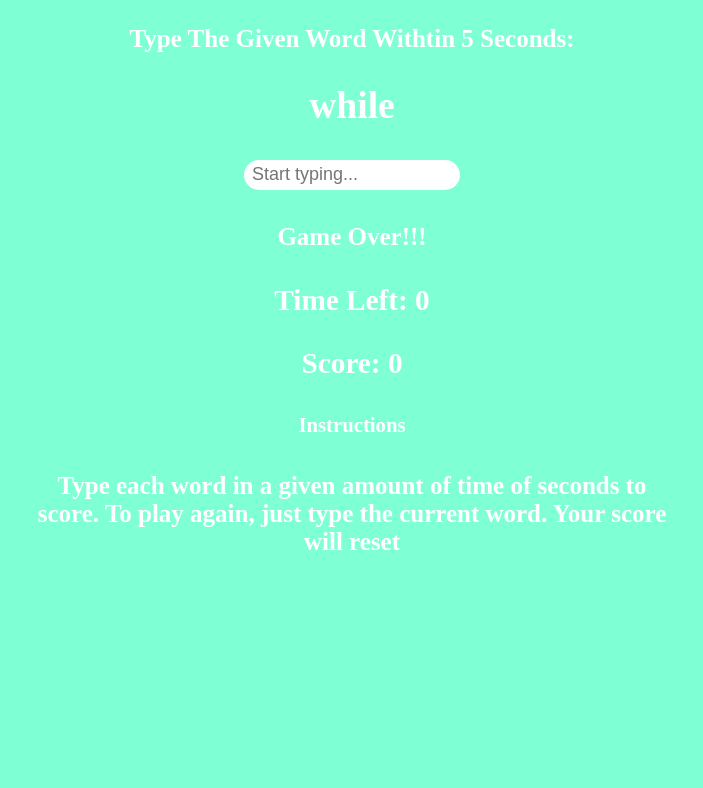
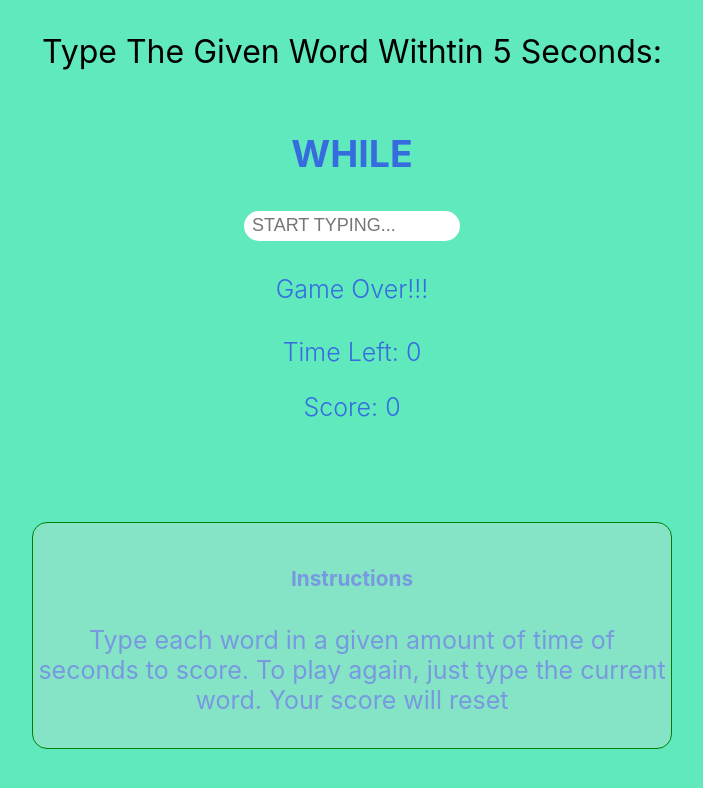
Before and after one commit to YaakovDavid/speed-type-game, a plain HTML site: page index.html in a window 1280 px wide. Shown: the whole page, without its empty margins (288-991 px from the left). Drawn offline with Linux system fonts and the light colour scheme.

Commit message:
fixed up the the look of it with some css + added everything to uppercase so a player doesnt run in to issues with case letters

```diff
--- a/index.html
+++ b/index.html
@@ -23,29 +23,23 @@
     <input type="text" id="word-input" placeholder="Start typing..." autofocus>
 
     <h4 id="message"></h4>
-  </div>
+  <!-- </div>
 
-  <div>
+  <div> -->
     <h3>Time Left:
       <span id="time">0</span>
     </h3>
-  </div>
+  <!-- </div>
 
-  <div>
+  <div> -->
     <h3>Score:
       <span id="score">0</span>
     </h3>
   </div>
 
-  <!-- <div>
-    <select>
-      <option id="easy">easy</option>
-      <option id="medium">medium</option>
-      <option id="hard">hard</option>
-    </select>
-  </div> -->
 
-  <div>
+
+  <div class="instructions">
     <h5>Instructions</h5>
 
     <p>Type each word in a given amount of time of seconds to score.
--- a/main.js
+++ b/main.js
@@ -13,9 +13,14 @@ const levels = {
 // const medium = document.querySelector('#medium')
 // const hard = document.querySelector('#hard')
 
+// const levels = [`${easy.value}`, `${medium}`, `${hard}`]
+
+
+
 // easy = 5;
 // medium = 3;
 // hard = 2;
+
 
 // Change level
 const currentLevel = levels.easy;
--- a/style.css
+++ b/style.css
@@ -4,10 +4,21 @@ body{
   max-width: 50%;
   text-align: center;
   margin: 0 auto;
-  background-color: aquamarine;
-  color: white;
+  background-color: rgb(95, 233, 189);
+  color: rgb(55, 108, 223);
   font-size: 25px;
-  font-weight: 900;
+  font-family: -apple-system, BlinkMacSystemFont, "Segoe UI", Roboto, Helvetica, Arial, sans-serif, "Apple Color Emoji", "Segoe UI Emoji", "Segoe UI Symbol";
+
+}
+
+.lead{
+  color: black;
+  font-size: 32px;
+}
+
+#current-word{
+  text-transform: uppercase;
+  margin-top: 60px;
 }
 
 input{
@@ -17,8 +28,24 @@ input{
   border: none;
   padding: 5px 8px;
   font-size: 18px;
+  text-transform: uppercase;
 }
 
 input:focus {
   outline:0;
 }
+
+.instructions{
+  background-color: rgb(132, 228, 197);
+  color: rgb(120, 153, 224);
+  padding: 8px 5px;
+  border-radius: 15px;
+  border: 1px solid green;
+  margin-top: 100px;
+}
+
+h3, h4{
+  font-size: 22px;
+  font-weight: 300;
+  font-size: 25px;
+}
```
